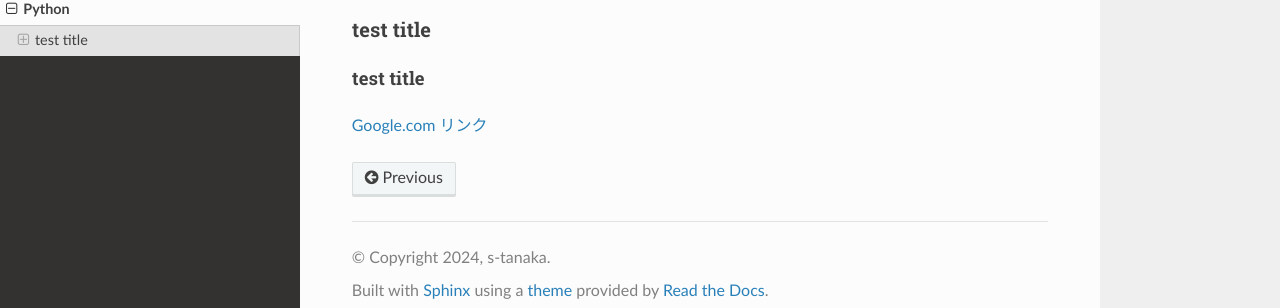
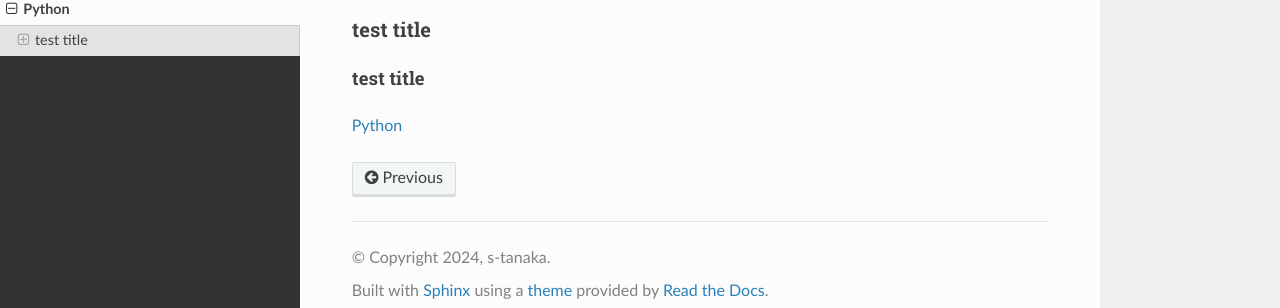
Before and after one commit to ProxmoxDev/sphinx, a Sphinx documentation site: the page built from docs/source/python/index.md, in a window 1280 px wide. Shown: the part 200-508 px from the top of the page. Built offline with Sphinx 7.4.7 and the Read the Docs theme 2.0.0, drawn with Linux system fonts in a browser that asks for light colours; pages that are not in the unit, such as notebooks, are missing from menus.

Commit message:
Update index.md

```diff
--- a/docs/source/python/index.md
+++ b/docs/source/python/index.md
@@ -6,4 +6,4 @@
 
 #### test title
 
-[Google.com リンク](https://www.google.co.jp)
+[Python](https://www.python.org/)
```
